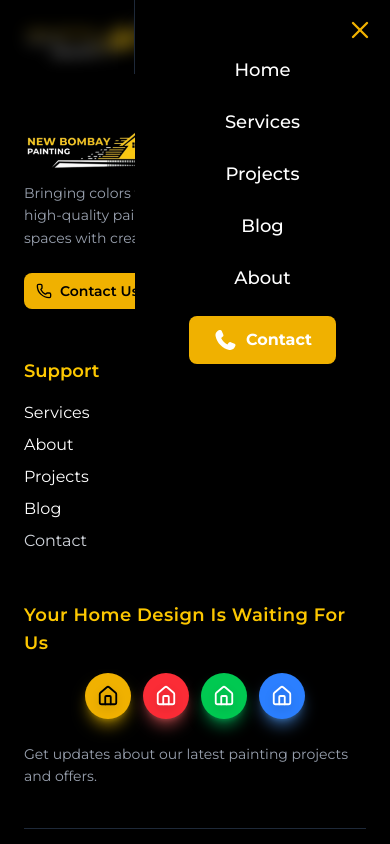
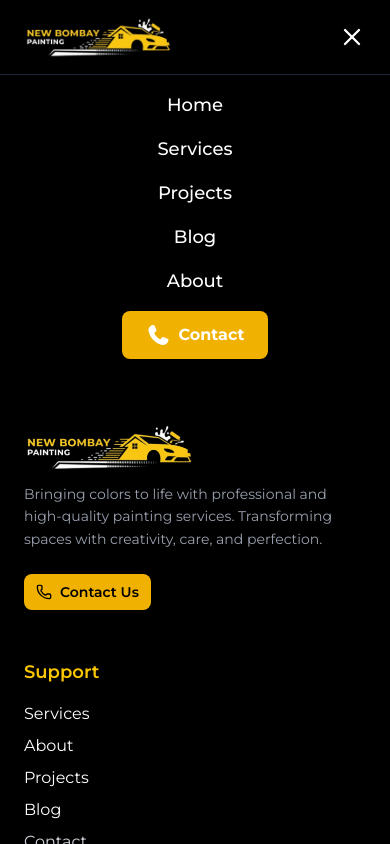
Before and after one commit to Ahil-Waseem/New-Bombay-Painting, a React (Vite) app: page /about in a window 390 px wide. Both pictures are taken after a click on the button 352 px from the left and 36 px from the top of the page. Shown: the top 844 px of the page. Built offline with nearby package versions, Linux system fonts and the light colour scheme.

Commit message:
nav menu changes reverted

```diff
--- a/src/components/Navbar.jsx
+++ b/src/components/Navbar.jsx
@@ -3,14 +3,14 @@ import { Link, useLocation, useNavigate } from "react-router-dom";
 import { Menu, X } from "lucide-react";
 import { FontAwesomeIcon } from "@fortawesome/react-fontawesome";
 import { faPhone } from "@fortawesome/free-solid-svg-icons";
-import logo from "../assets/icons/logo.png";
+import logo from '../assets/icons/logo.png';
 
 function Navbar({ links, ctaText, aboutRef, contactRef }) {
   const [isOpen, setIsOpen] = useState(false);
   const location = useLocation();
   const navigate = useNavigate();
 
-  // Scroll to About Section
+  // ✅ Scroll to About Section
   const handleAboutClick = () => {
     setIsOpen(false);
     if (location.pathname !== "/") {
@@ -23,7 +23,7 @@ function Navbar({ links, ctaText, aboutRef, contactRef }) {
     }
   };
 
-  // Scroll to Contact Section
+  // ✅ Scroll to Contact Section
   const handleContactClick = () => {
     setIsOpen(false);
     if (location.pathname !== "/") {
@@ -39,7 +39,6 @@ function Navbar({ links, ctaText, aboutRef, contactRef }) {
   return (
     <nav className="w-full bg-black sticky top-0 backdrop-blur-md shadow-md z-50">
       <div className="max-w-7xl mx-auto flex items-center justify-between px-6 xl:px-0 py-4">
-
         {/* Logo */}
         <Link to="/" className="flex items-center space-x-2">
           <img
@@ -73,7 +72,7 @@ function Navbar({ links, ctaText, aboutRef, contactRef }) {
             )
           )}
 
-          {/* Desktop Contact Button */}
+          {/* ✅ Contact Button — Smooth Scroll */}
           <button
             onClick={handleContactClick}
             className="bg-yellow-500 text-white text-lg font-bold px-6 py-3 inline-flex items-center gap-2 rounded-lg whitespace-nowrap hover:bg-yellow-400 transition-all duration-300 shadow-lg"
@@ -83,33 +82,16 @@ function Navbar({ links, ctaText, aboutRef, contactRef }) {
           </button>
         </div>
 
-        {/* Mobile Toggle Button */}
-        <button
-          onClick={() => setIsOpen(!isOpen)}
-          className="md:hidden text-yellow-500"
-        >
+        {/* Mobile Toggle */}
+        <button onClick={() => setIsOpen(!isOpen)} className="md:hidden text-white">
           {isOpen ? <X size={28} /> : <Menu size={28} />}
         </button>
       </div>
 
-      {/* Mobile Slide Drawer */}
-      <div
-        className={`md:hidden fixed top-0 right-0 h-full w-64 bg-black border-l border-gray-800 shadow-xl z-40 transform
-        transition-transform duration-300 ease-out
-        ${isOpen ? "translate-x-0" : "translate-x-full"}`}
-      >
-
-        {/* Close Button Inside Drawer */}
-        <button
-          className="absolute top-4 right-4 text-yellow-500"
-          onClick={() => setIsOpen(false)}
-        >
-          <X size={28} />
-        </button>
-
-        {/* Drawer Content */}
-        <div className="flex flex-col items-center space-y-6 py-14 bg-black">
-
+      {/* Mobile Menu */}
+      {isOpen && (
+        <div className="md:hidden bg-black shadow-md border-t border-gray-800">
+          <div className="flex flex-col items-center space-y-4 py-4">
             {links.map((link) =>
               link.name === "About" ? (
                 <button
@@ -133,7 +115,7 @@ function Navbar({ links, ctaText, aboutRef, contactRef }) {
               )
             )}
 
-          {/* Mobile Contact Button */}
+            {/* ✅ Mobile Contact Button */}
             <button
               onClick={handleContactClick}
               className="bg-yellow-500 text-white px-6 py-3 rounded-lg font-bold hover:bg-yellow-400 transition-all duration-300 shadow-lg inline-flex items-center gap-2"
@@ -143,13 +125,6 @@ function Navbar({ links, ctaText, aboutRef, contactRef }) {
             </button>
           </div>
         </div>
-
-      {/* Background Overlay (Click to Close) */}
-      {isOpen && (
-        <div
-          className="fixed inset-0 bg-black/50 backdrop-blur-sm z-30 md:hidden"
-          onClick={() => setIsOpen(false)}
-        ></div>
       )}
     </nav>
   );
```
Lines whose indentation alone changed are shown as unchanged.
